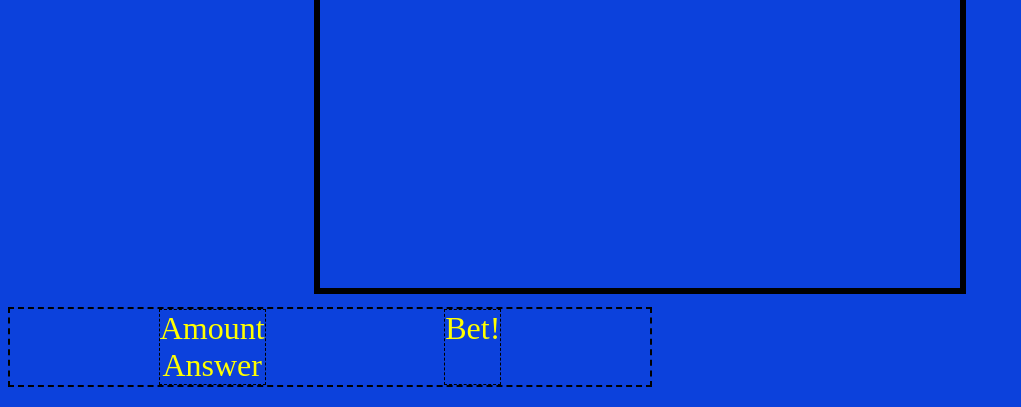
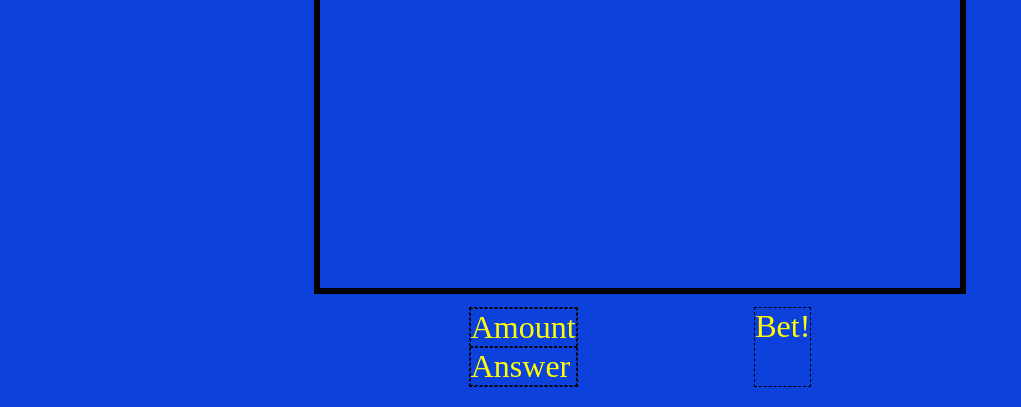
Before and after one commit to burlingtoncodeacademy-students/jeopardy-dillerwin, a plain HTML site: page final-jeopardy.html in a window 1280 px wide. Shown: the part 399-806 px from the top of the page, without its empty margins (0-1021 px from the left). Drawn offline with Linux system fonts and the light colour scheme.

Commit message:
placed amount/answer/bet boxes, working on proper alignment and sizes

```diff
--- a/css_files/finalJeopardy.css
+++ b/css_files/finalJeopardy.css
@@ -1,4 +1,5 @@
 header {
+  /*defines header box and location*/
   display: flex;
   justify-content: center;
   color: yellow;
@@ -6,10 +7,12 @@ header {
 }
 
 body {
+  /*defines background color*/
   background-color: rgb(12, 65, 220);
 }
 
 .contentBox {
+  /* Defines box for final jeopardy question */
   display: flex;
   justify-content: center;
   padding-bottom: 1vw;
@@ -41,13 +44,11 @@ body {
 
 .bottomContent {
   display: flex;
-  align-content: center;
   justify-content: center;
-  text-align: center;
-  border: 2px dashed black;
+  padding-bottom: 1vw;
   font-size: 200%;
   color: yellow;
-  width: 50vw;
+  /* border: 2px dashed black; */
 }
 
 .buttonBoxes {
@@ -62,6 +63,14 @@ body {
   width: min-content;
 }
 
+#amount {
+  border: 1px dashed black;
+}
+
+#answer {
+  border: 1px dashed black;
+}
+
 #bet {
   display: flex;
   border: 1px dashed black;
--- a/final-jeopardy.html
+++ b/final-jeopardy.html
@@ -20,8 +20,8 @@
     <section class="bottomContent">
       <div class="buttonBoxes">
         <div id="amount_answer">
-          <div>Amount</div>
-          <div>Answer</div>
+          <div id="amount">Amount</div>
+          <div id="answer">Answer</div>
         </div>
         <div id="bet">Bet!</div>
       </div>
```
